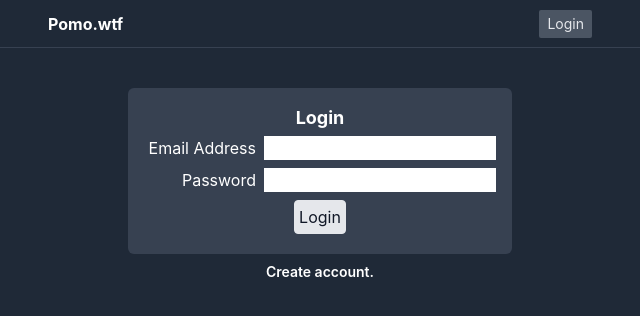
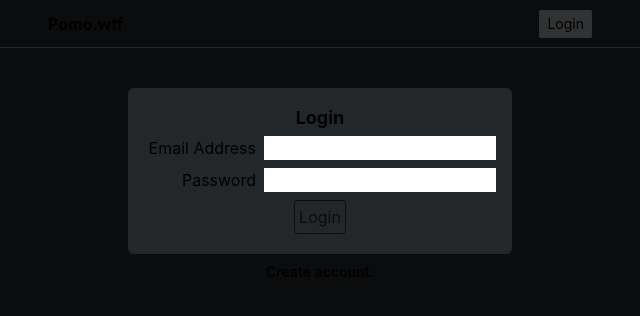
Before and after one commit to joeyiny/Pomodoro, a React (Create React App) app: page /login in a window 1280 px wide. Shown: the top 316 px of the page, without its empty margins (320-960 px from the left). Built offline with nearby package versions, Linux system fonts and the light colour scheme; no server answers.

Commit message:
Implement new Pomo section design

```diff
--- a/src/App.tsx
+++ b/src/App.tsx
@@ -33,7 +33,7 @@ function App() {
   }, [playAlarmSound, playJoinSound]);
 
   return (
-    <div className="text-center bg-gray-800 min-h-screen App-header text-white ">
+    <div className="text-center bg-gray-900 min-h-screen App-header text-white ">
       <div className="m-auto max-w-2xl">
         <Header />
         <Outlet />
--- a/src/components/Timer.tsx
+++ b/src/components/Timer.tsx
@@ -27,12 +27,12 @@ let Timer = ({ socket }: { socket: any }) => {
   }, [seconds, timerOn, sessionType]);
 
   return (
-    <div className="bg-gray-700 p-5 rounded-md flex gap-5 flex-col">
-      <div className="flex gap-3 text-lg">
+    <div className="bg-gray-800 text-gray-50 rounded-lg flex gap-3 flex-col p-4 w-72">
+      <div className="flex gap-4 text-sm m-auto">
         <button
           className={`${
-            sessionType === SessionType.POMODORO && "font-bold bg-gray-800"
-          } cursor-pointer px-2 py-1 rounded`}
+            sessionType !== SessionType.POMODORO && " text-gray-500"
+          } cursor-pointer rounded font-bold uppercase`}
           onClick={() => {
             socket.emit("session-type-switch", roomCode, SessionType.POMODORO);
           }}>
@@ -40,39 +40,26 @@ let Timer = ({ socket }: { socket: any }) => {
         </button>
         <button
           className={`${
-            sessionType === SessionType.SHORTBREAK && "font-bold bg-gray-800"
-          } cursor-pointer px-2 py-1 rounded`}
-          onClick={() => {
-            socket.emit(
-              "session-type-switch",
-              roomCode,
-              SessionType.SHORTBREAK
-            );
-          }}>
-          {SessionType.SHORTBREAK}
-        </button>
-        <button
-          className={`${
-            sessionType === SessionType.LONGBREAK && "font-bold bg-gray-800"
-          } cursor-pointer px-2 py-1 rounded`}
+            sessionType !== SessionType.LONGBREAK && " text-gray-500"
+          } cursor-pointerrounded font-bold uppercase`}
           onClick={() => {
             socket.emit("session-type-switch", roomCode, SessionType.LONGBREAK);
           }}>
-          {SessionType.LONGBREAK}
+          Break
         </button>
       </div>
       <span id="timer" className="flex gap-2 justify-between">
         <button
-          className="border-2 disabled:border-gray-700 disabled:text-gray-700 w-12 rounded-md"
+          className="border-2 disabled:border-gray-700 disabled:hidden w-12 rounded-md"
           disabled={timerOn || sessionType === SessionType.POMODORO}
           onClick={() => {
             socket.emit("decrement-button-press", roomCode);
           }}>
           -
         </button>
-        <span className="font-bold text-6xl">{getTimestamp()}</span>
+        <span className="font-black m-auto text-6xl">{getTimestamp()}</span>
         <button
-          className="border-2 disabled:border-gray-700 disabled:text-gray-700 w-12 rounded-md"
+          className="border-2 disabled:border-gray-700 disabled:hidden w-12 rounded-md"
           disabled={timerOn || sessionType === SessionType.POMODORO}
           onClick={() => {
             socket.emit("increment-button-press", roomCode);
@@ -85,7 +72,7 @@ let Timer = ({ socket }: { socket: any }) => {
           onClick={() => {
             socket.emit("toggle-button-press", roomCode);
           }}
-          className="border-2 w-24 p-2 text-xl uppercase font-bold rounded-md">
+          className="bg-primary h-8 px-4 text-sm font-extrabold uppercase rounded-full text-gray-900">
           {timerOn ? "Stop" : "Start"}
         </button>
       </div>
--- a/tailwind.config.js
+++ b/tailwind.config.js
@@ -1,7 +1,39 @@
 module.exports = {
   content: ["./src/**/*.{js,jsx,ts,tsx}"],
   theme: {
-    extend: {},
+    colors: {
+      gray: {
+        900: "#0b0c0e",
+        800: "#15181b",
+        700: "#242729",
+        600: "#313233",
+        500: "#7A7C85",
+        400: "#BDBFC5",
+        300: "#D9D9D9",
+        100: "#FCFAF9",
+        50: "#FCF9FC",
+      },
+      cloud: {
+        300: "#C6C9D6",
+      },
+      primary: {
+        DEFAULT: "#FF6B6B",
+        light: "#FFA2A2",
+        dark: "#972B2B",
+      },
+      yellow: {
+        DEFAULT: "#EBD37C",
+        light: "#FFE279",
+      },
+      blue: {
+        DEFAULT: "#68C9FF",
+        dark: "#017CC1",
+      },
+      green: {
+        DEFAULT: "#9CEE80",
+        dark: "#406134",
+      },
+    },
   },
   plugins: [],
 };
```
